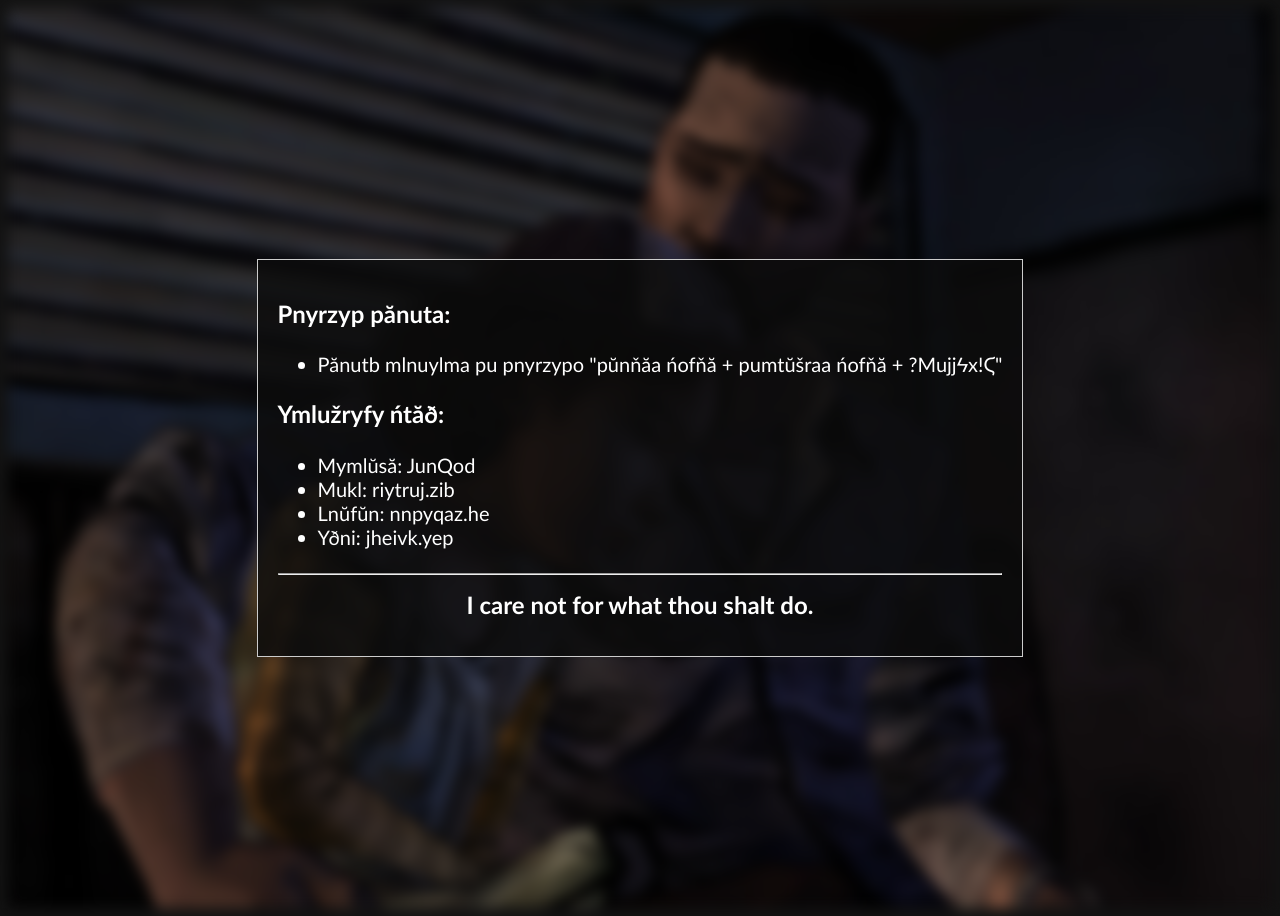
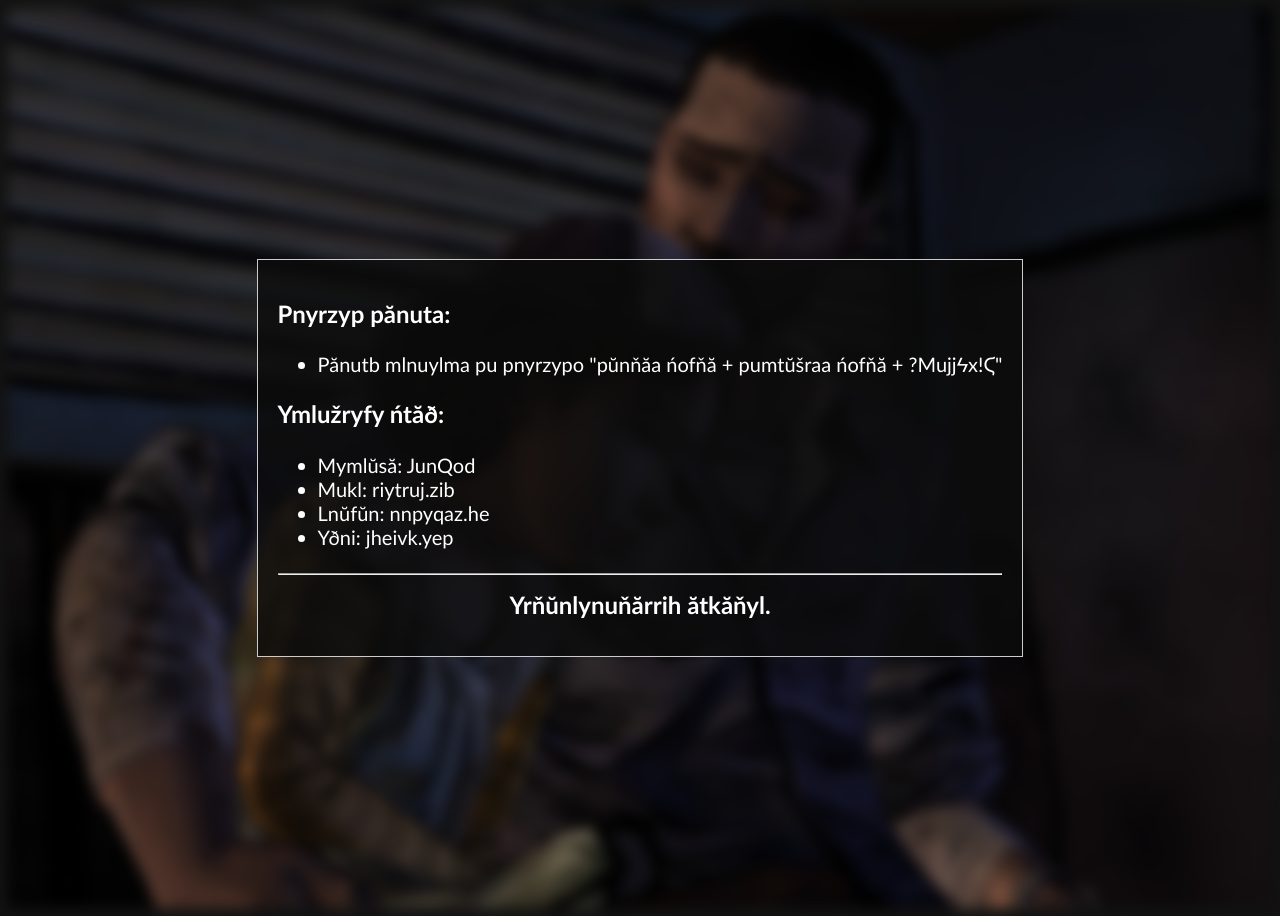
Before and after one commit to Syrinca/Syrinca.github.io, a Jekyll site: the page built from inwekpuhien/index.html, in a window 1280 px wide. Built offline with Jekyll 4.4.1, drawn with Linux system fonts in a browser that asks for light colours.

Commit message:
Update index.html

```diff
--- a/inwekpuhien/index.html
+++ b/inwekpuhien/index.html
@@ -54,7 +54,7 @@ excerpt: Inwekpuhien website
     </ul>
     <hr>
     <div style="text-align: center;">
-      <h1>I care not for what thou shalt do.</h1>
+      <h1>Yrňŭnlynuňărrih ătkăňyl.</h1>
     </div>
   </div>
 </div>
```
